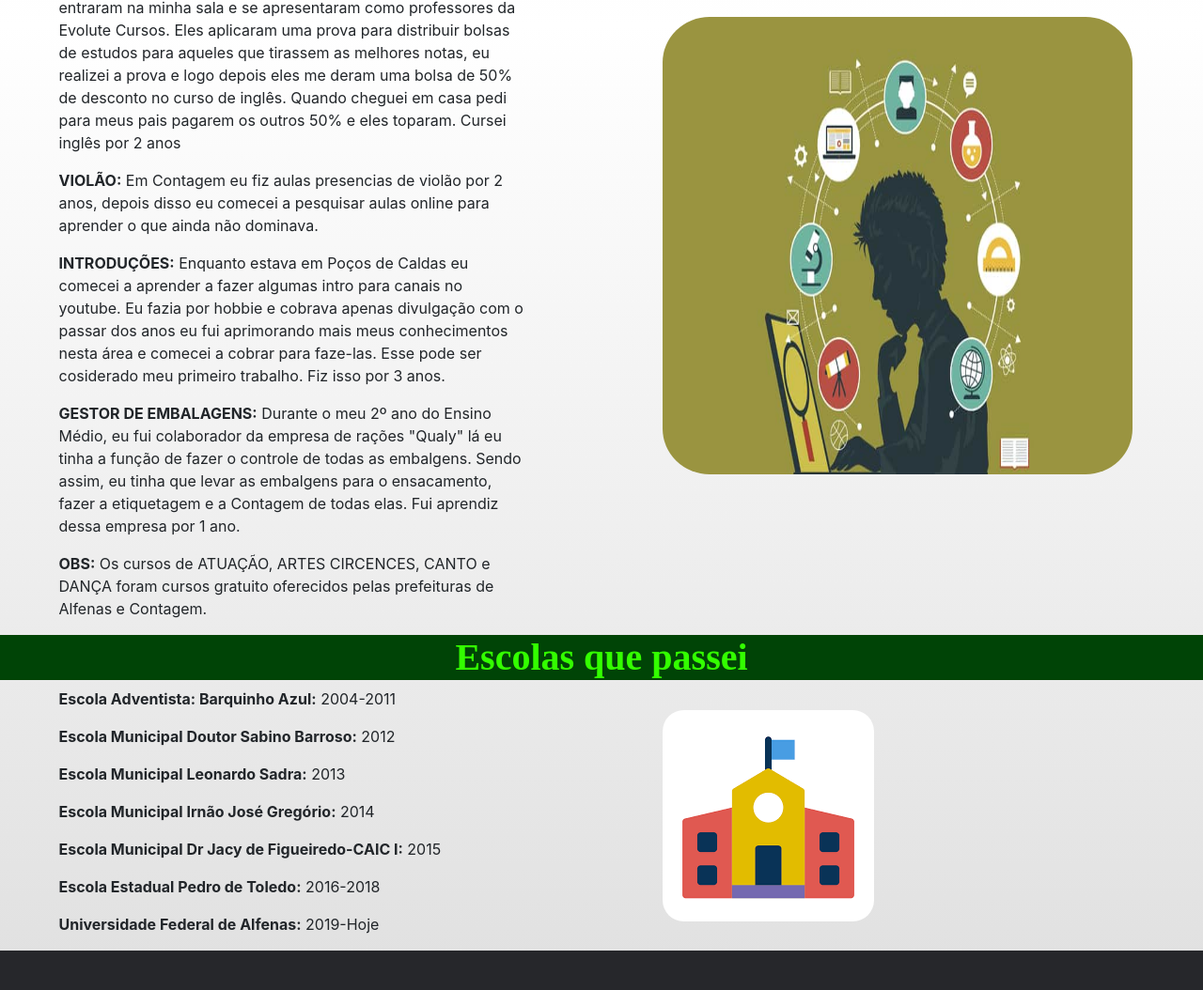
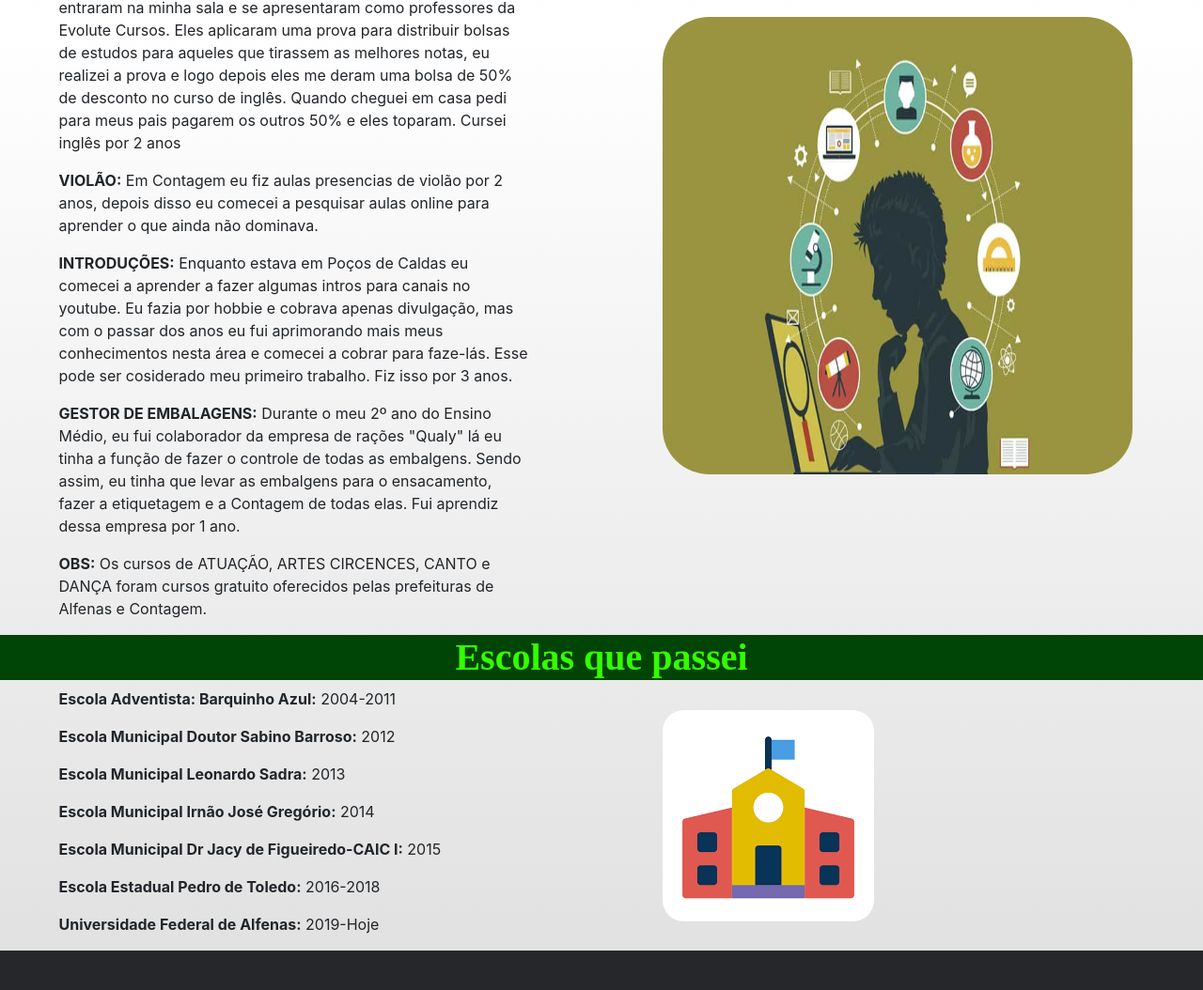
Before and after one commit to Berchez/Berchez.github.io, a plain HTML site: page index.html in a window 1280 px wide. Shown: the part 1202-2256 px from the top of the page at 94% size. Drawn offline with nearby package versions, Linux system fonts and the light colour scheme; a script that the page names is missing.

Commit message:
Update index.html

```diff
--- a/index.html
+++ b/index.html
@@ -74,7 +74,7 @@
                   <p><b>DANÇA:</b> Enquanto eu cursava aulas de canto a professora me convidou para realizar um curso de dança, pois um era complemento do outro, eu topei e também fiquei 3 mesês lá.</p>
                   <p><b>INGLÊS:</b> Em 2014 durante minhas aulas escolares, alguns adultos entraram na minha sala e se apresentaram como professores da Evolute Cursos. Eles aplicaram uma prova para distribuir bolsas de estudos para aqueles que tirassem as melhores notas, eu realizei a prova e logo depois eles me deram uma bolsa de 50% de desconto no curso de inglês. Quando cheguei em casa pedi para meus pais pagarem os outros 50% e eles toparam. Cursei inglês por 2 anos</p>
                   <p><b>VIOLÃO:</b> Em Contagem eu fiz aulas presencias de violão por 2 anos, depois disso eu comecei a pesquisar aulas online para aprender o que ainda não dominava.</p>
-                  <p><b>INTRODUÇÕES:</b> Enquanto estava em Poços de Caldas eu comecei a aprender a fazer algumas intro para canais no youtube. Eu fazia por hobbie e cobrava apenas divulgação com o passar dos anos eu fui aprimorando mais meus conhecimentos nesta área e comecei a cobrar para faze-las. Esse pode ser cosiderado meu primeiro trabalho. Fiz isso por 3 anos.</p>
+                  <p><b>INTRODUÇÕES:</b> Enquanto estava em Poços de Caldas eu comecei a aprender a fazer algumas intros para canais no youtube. Eu fazia por hobbie e cobrava apenas divulgação, mas com o passar dos anos eu fui aprimorando mais meus conhecimentos nesta área e comecei a cobrar para faze-lás. Esse pode ser cosiderado meu primeiro trabalho. Fiz isso por 3 anos.</p>
                   <p><b>GESTOR DE EMBALAGENS:</b> Durante o meu 2º ano do Ensino Médio, eu fui colaborador da empresa de rações "Qualy" lá eu tinha a função de fazer o controle de todas as embalgens. Sendo assim, eu tinha que levar as embalgens para o ensacamento, fazer a etiquetagem e a Contagem de todas elas. Fui aprendiz dessa empresa por 1 ano.</p>
                   <p><b>OBS:</b> Os cursos de ATUAÇÃO, ARTES CIRCENCES, CANTO e DANÇA foram cursos gratuito oferecidos pelas prefeituras de Alfenas e Contagem.</p>
             </div>
```
